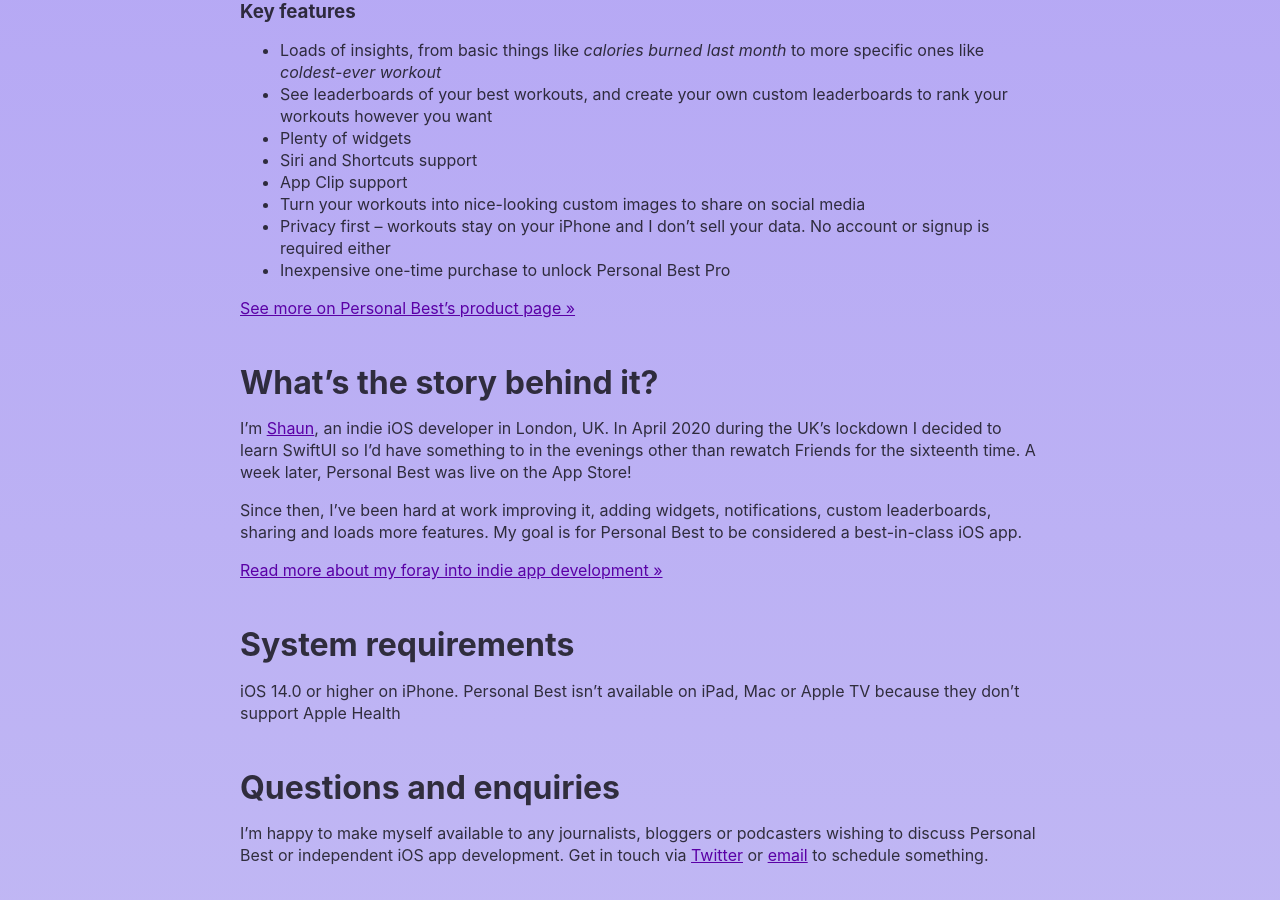
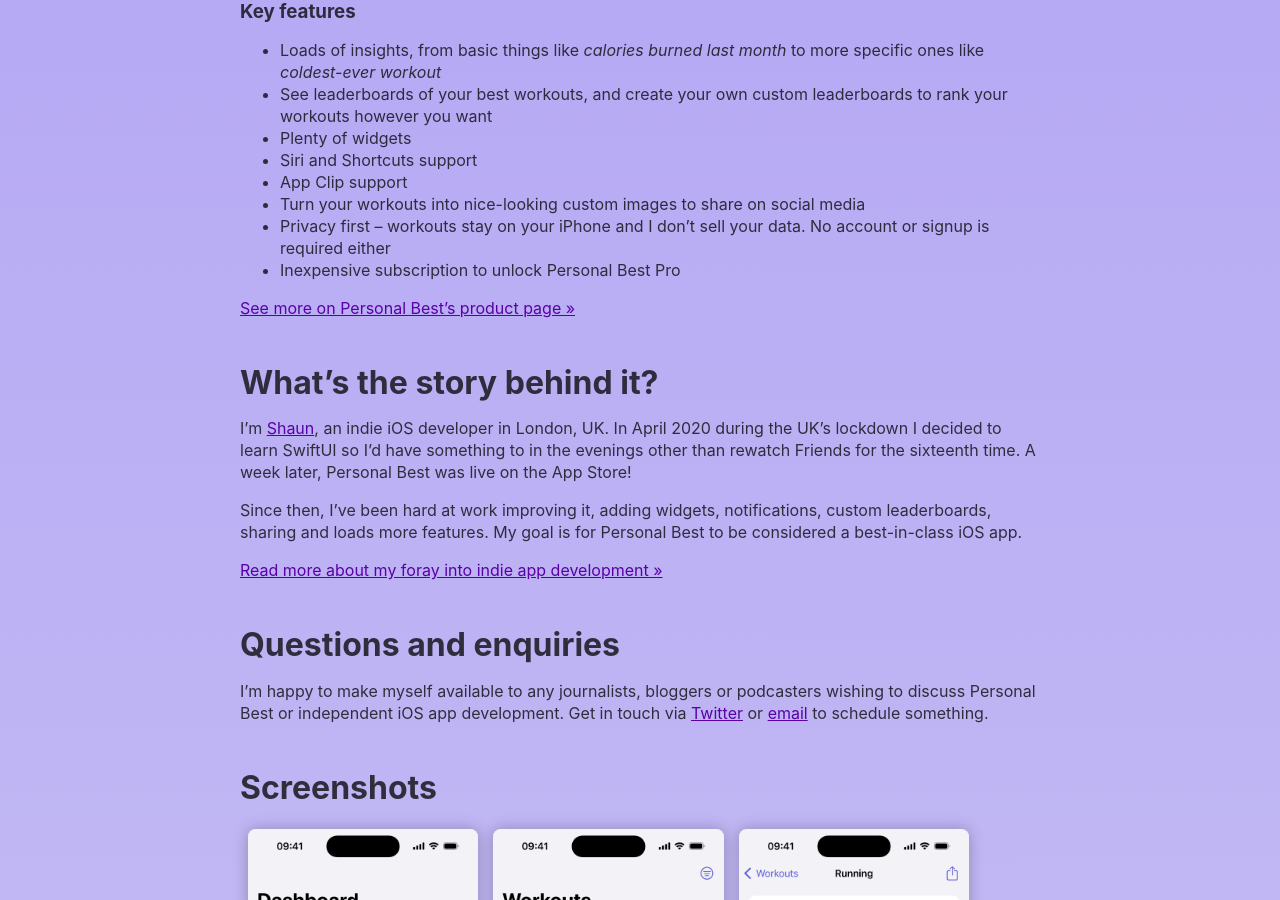
Before and after one commit to shaundon/personal-best-website, a Jekyll site: the page built from press-kit.markdown, in a window 1280 px wide and 900 px high, scrolled down 616 px. Built offline with Jekyll 4.4.1, drawn with Linux system fonts in a browser that asks for light colours.

Commit message:
press kit

```diff
--- a/press-kit.markdown
+++ b/press-kit.markdown
@@ -33,7 +33,7 @@
 * App Clip support
 * Turn your workouts into nice-looking custom images to share on social media
 * Privacy first – workouts stay on your iPhone and I don't sell your data. No account or signup is required either
-* Inexpensive one-time purchase to unlock Personal Best Pro
+* Inexpensive subscription to unlock Personal Best Pro
 
 [See more on Personal Best's product page &raquo;](/)
 
@@ -44,10 +44,6 @@
 Since then, I’ve been hard at work improving it, adding widgets, notifications, custom leaderboards, sharing and loads more features. My goal is for Personal Best to be considered a best-in-class iOS app.
 
 [Read more about my foray into indie app development &raquo;](https://codakuma.com/2020-in-review/)
-
-## System requirements
-
-iOS 14.0 or higher on iPhone. Personal Best isn't available on iPad, Mac or Apple TV because they don’t support Apple Health
 
 ## Questions and enquiries
 
```
